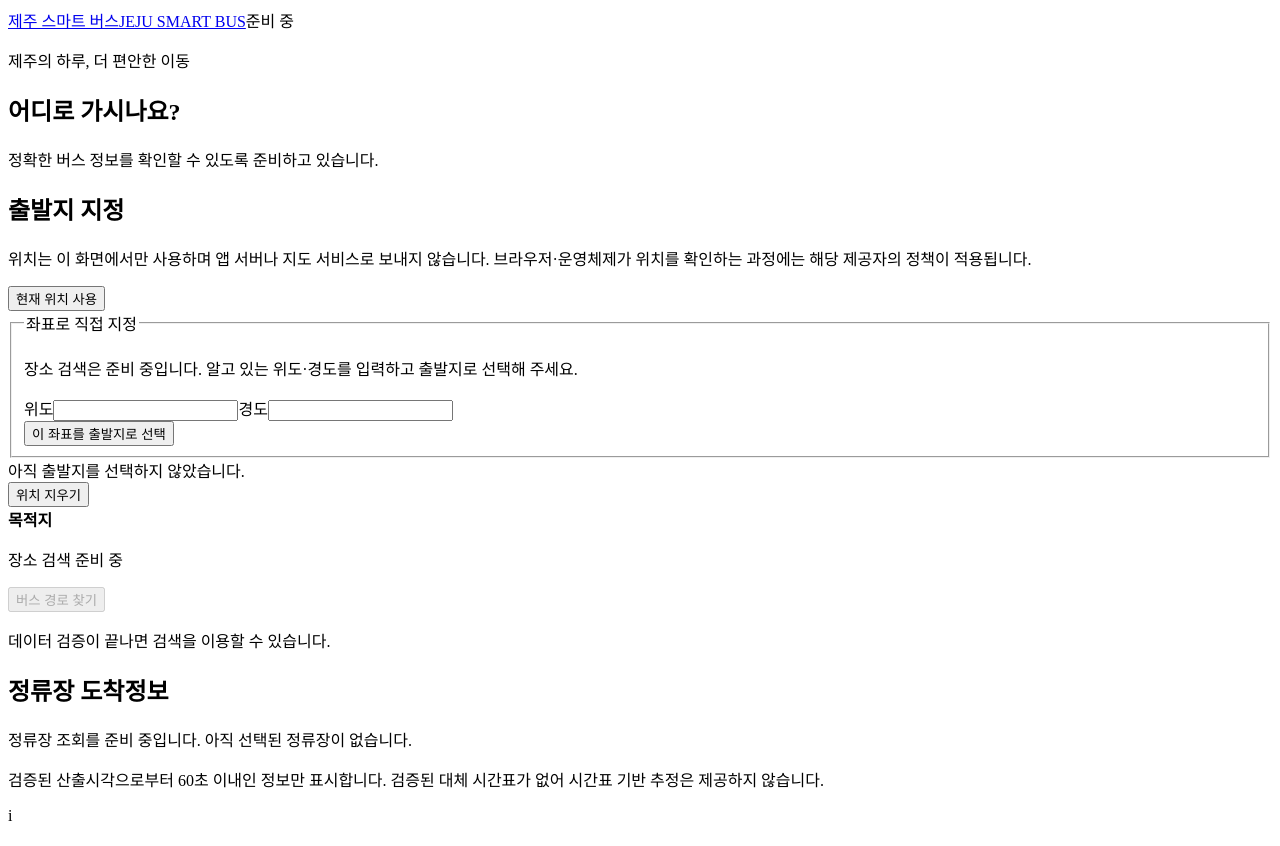
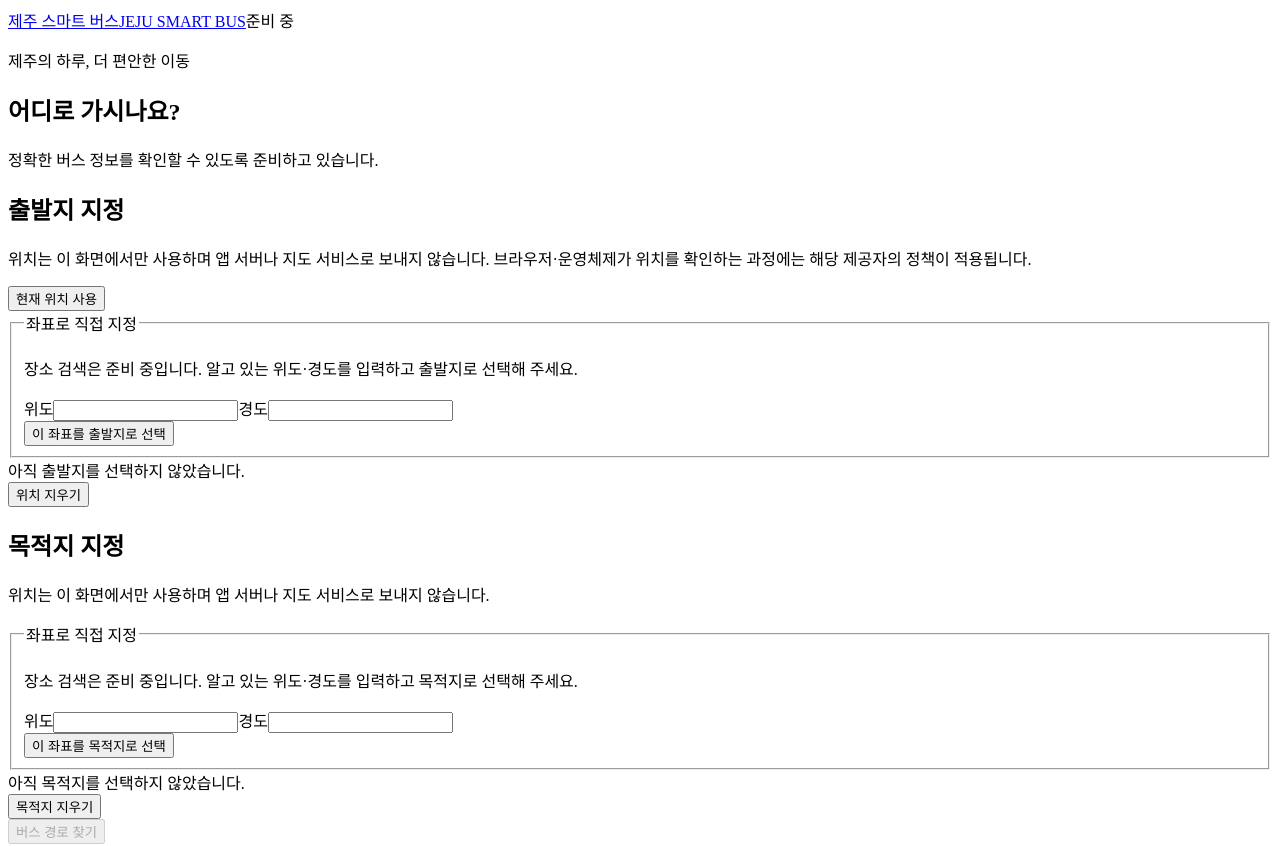
Before and after one commit to S4han/jeju-smart-bus-codex-new, a React (Vite) app: page / in a window 1280 px wide. Shown: the top 846 px of the page. Built offline with nearby package versions, Linux system fonts and the light colour scheme.

Commit message:
feat: add independent local destination selection

```diff
--- a/src/LocationPicker.tsx
+++ b/src/LocationPicker.tsx
@@ -11,8 +11,10 @@ const messages: Record<LocationFailure, string> = {
   invalid: '위도는 -90~90, 경도는 -180~180 범위의 숫자로 입력해 주세요.',
 };
 
-export function LocationPicker() {
-  const [location] = useState(() => new LocalLocation(requestDevicePosition));
+export function LocationPicker({ kind = 'origin', model }: { kind?: 'origin' | 'destination'; model?: LocalLocation }) {
+  const origin = kind === 'origin';
+  const label = origin ? '출발지' : '목적지';
+  const [location] = useState(() => model ?? new LocalLocation(origin ? requestDevicePosition : undefined));
   const state = useSyncExternalStore(location.subscribe, location.getSnapshot);
   const [latitude, setLatitude] = useState('');
   const [longitude, setLongitude] = useState('');
@@ -24,31 +26,31 @@ export function LocationPicker() {
   }, [location]);
 
   return (
-    <section className="location-picker" aria-labelledby="origin-title">
-      <h2 id="origin-title">출발지 지정</h2>
-      <p className="privacy-note">위치는 이 화면에서만 사용하며 앱 서버나 지도 서비스로 보내지 않습니다. 브라우저·운영체제가 위치를 확인하는 과정에는 해당 제공자의 정책이 적용됩니다.</p>
-      <button type="button" className="primary" disabled={state.status === 'pending'} onClick={() => {
+    <section className="location-picker" aria-labelledby={`${kind}-title`}>
+      <h2 id={`${kind}-title`}>{label} 지정</h2>
+      <p className="privacy-note">위치는 이 화면에서만 사용하며 앱 서버나 지도 서비스로 보내지 않습니다.{origin && ' 브라우저·운영체제가 위치를 확인하는 과정에는 해당 제공자의 정책이 적용됩니다.'}</p>
+      {origin && <button type="button" className="primary" disabled={state.status === 'pending'} onClick={() => {
         setLatitude(''); setLongitude(''); location.request();
-      }}>{state.status === 'pending' ? '현재 위치 확인 중…' : '현재 위치 사용'}</button>
+      }}>{state.status === 'pending' ? '현재 위치 확인 중…' : '현재 위치 사용'}</button>}
       <fieldset>
         <legend>좌표로 직접 지정</legend>
-        <p className="privacy-note">장소 검색은 준비 중입니다. 알고 있는 위도·경도를 입력하고 출발지로 선택해 주세요.</p>
+        <p className="privacy-note">장소 검색은 준비 중입니다. 알고 있는 위도·경도를 입력하고 {label}로 선택해 주세요.</p>
         <div className="coordinate-fields">
-          <label htmlFor="origin-latitude">위도<input id="origin-latitude" type="text" inputMode="decimal" autoComplete="off" value={latitude} onChange={e => { location.clear(); setLatitude(e.target.value); }}/></label>
-          <label htmlFor="origin-longitude">경도<input id="origin-longitude" type="text" inputMode="decimal" autoComplete="off" value={longitude} onChange={e => { location.clear(); setLongitude(e.target.value); }}/></label>
+          <label htmlFor={`${kind}-latitude`}>위도<input id={`${kind}-latitude`} type="text" inputMode="decimal" autoComplete="off" value={latitude} onChange={e => { location.clear(); setLatitude(e.target.value); }}/></label>
+          <label htmlFor={`${kind}-longitude`}>경도<input id={`${kind}-longitude`} type="text" inputMode="decimal" autoComplete="off" value={longitude} onChange={e => { location.clear(); setLongitude(e.target.value); }}/></label>
         </div>
         <button type="button" className="secondary" onClick={() => {
           location.selectManual(latitude, longitude);
           if (location.getSnapshot().status === 'selected') { setLatitude(''); setLongitude(''); }
-        }}>이 좌표를 출발지로 선택</button>
+        }}>이 좌표를 {label}로 선택</button>
       </fieldset>
       <div role="status" aria-live="polite" className="location-status">
-        {state.status === 'idle' && '아직 출발지를 선택하지 않았습니다.'}
+        {state.status === 'idle' && `아직 ${label}를 선택하지 않았습니다.`}
         {state.status === 'pending' && '브라우저 위치 권한을 확인해 주세요. 기다리지 않고 좌표로 지정할 수도 있습니다.'}
         {state.status === 'error' && messages[state.reason]}
-        {state.status === 'selected' && <><strong>{state.source === 'device' ? '현재 위치' : '입력한 좌표'}를 출발지로 선택했습니다.</strong><span>정류장·경로 조회는 데이터 검증 후 제공됩니다.</span></>}
+        {state.status === 'selected' && <><strong>{state.source === 'device' ? '현재 위치' : '입력한 좌표'}를 {label}로 선택했습니다.</strong><span>정류장·경로 조회는 데이터 검증 후 제공됩니다.</span></>}
       </div>
-      <button type="button" className="text-button" onClick={reset}>위치 지우기</button>
+      <button type="button" className="text-button" onClick={reset}>{origin ? '위치 지우기' : '목적지 지우기'}</button>
     </section>
   );
 }
--- a/src/domain/location.ts
+++ b/src/domain/location.ts
@@ -30,7 +30,7 @@ export class LocalLocation {
   private state: LocationState = { status: 'idle' };
   private revision = 0;
   private listeners = new Set<() => void>();
-  constructor(private readonly requestPosition: RequestPosition) {}
+  constructor(private readonly requestPosition: RequestPosition = (_success, failure) => failure('unsupported')) {}
   getSnapshot = (): LocationState => this.state;
   subscribe = (listener: () => void): (() => void) => {
     this.listeners.add(listener);
--- a/src/main.tsx
+++ b/src/main.tsx
@@ -1,9 +1,16 @@
 import { createRoot } from 'react-dom/client';
+import { useState, useSyncExternalStore } from 'react';
 import { LocationPicker } from './LocationPicker';
 import { ArrivalPanel } from './ArrivalPanel';
+import { LocalLocation } from './domain/location';
+import { requestDevicePosition } from './browser/position';
 import './style.css';
 
 function App() {
+  const [locations] = useState(() => ({ origin: new LocalLocation(requestDevicePosition), destination: new LocalLocation() }));
+  const origin = useSyncExternalStore(locations.origin.subscribe, locations.origin.getSnapshot);
+  const destination = useSyncExternalStore(locations.destination.subscribe, locations.destination.getSnapshot);
+  const bothSelected = origin.status === 'selected' && destination.status === 'selected';
   return (
     <main>
       <header><a className="brand" href="#main">제주 스마트 버스<span>JEJU SMART BUS</span></a><span className="badge">준비 중</span></header>
@@ -12,11 +19,13 @@ function App() {
         <h1 id="title">어디로 가시나요?</h1>
         <p className="description">정확한 버스 정보를 확인할 수 있도록 준비하고 있습니다.</p>
         <div className="journey" aria-label="경로 검색 준비 상태">
-          <LocationPicker />
+          <LocationPicker model={locations.origin} />
           <div className="connector" aria-hidden="true"/>
-          <div className="place"><span className="dot destination" aria-hidden="true"/><div><strong>목적지</strong><p>장소 검색 준비 중</p></div></div>
+          <LocationPicker kind="destination" model={locations.destination} />
           <button disabled>버스 경로 찾기</button>
-          <p className="hint">데이터 검증이 끝나면 검색을 이용할 수 있습니다.</p>
+          <p className="hint" role="status">{bothSelected
+            ? '출발지와 목적지를 지정했습니다. 버스 데이터 검증이 끝나면 경로 조회를 이용할 수 있습니다.'
+            : '출발지와 목적지를 각각 지정해 주세요. 경로 조회는 버스 데이터 검증 후 제공됩니다.'}</p>
         </div>
       </section>
       <ArrivalPanel selectedStationId={null} snapshot={null} />
```
Also changed, not shown: scripts/verify-local-ui.cjs (+44 -7 lines), tasks/TASK-004.md (+1 -1 lines), 3 other files (tests, documents, lock files or other folders).
